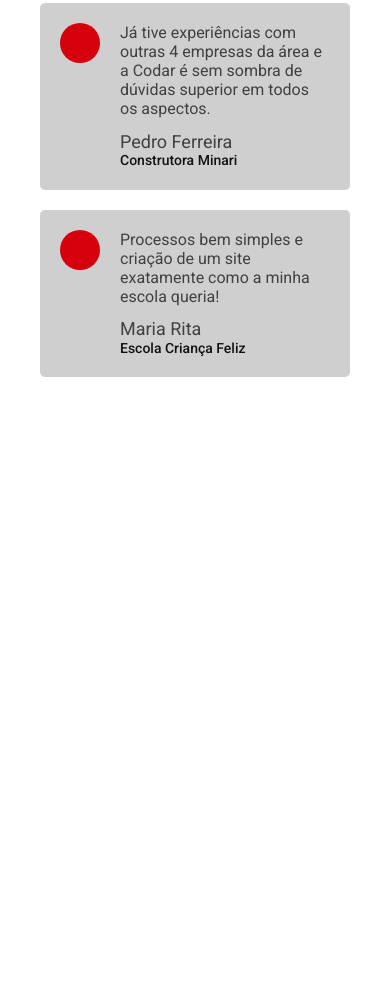
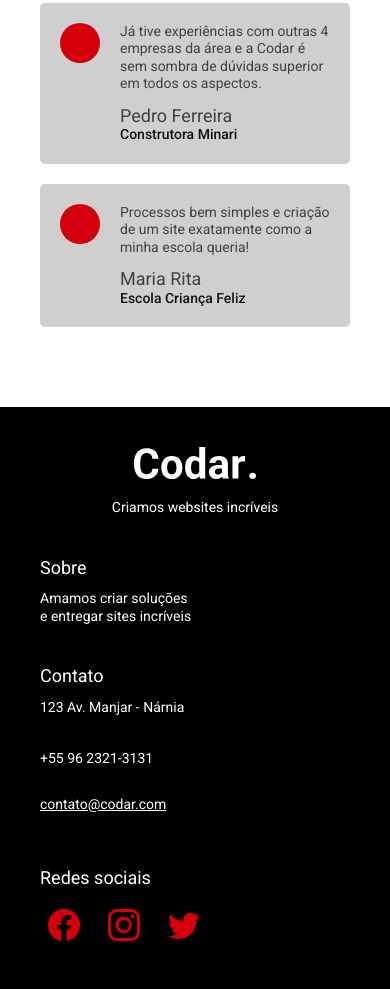
Before and after one commit to iagomachadoo/codar, a plain HTML site: page index.html in a window 390 px wide. Shown: the part 1193-2182 px from the top of the page. Before the commit the page ends 1650 px from the top, so only its background shows below. Drawn offline with Linux system fonts and the light colour scheme.

Commit message:
Adicionando footer já responsivo.

```diff
--- a/css/global/caracteristicas.css
+++ b/css/global/caracteristicas.css
@@ -8,7 +8,7 @@
 }
 
 .lista-caracteristicas,
-.contato{
+.contato-caracteristicas{
     padding-left: 60px;
 }
 
@@ -36,11 +36,11 @@
     margin: auto;
 }
 
-.contato{
+.contato-caracteristicas{
     grid-column: 1 / -1;
 }
 
-.contato span{
+.contato-caracteristicas span{
     display: block;
 }
 
@@ -95,7 +95,7 @@
     /* font-size: .75rem; */
 }
 
-.contato button{
+.contato-caracteristicas button{
     border: none;
     position: absolute;
     margin-left: 12px;
@@ -122,14 +122,14 @@
         width: 50%;
     }
 
-    .contato{
+    .contato-caracteristicas{
         display: flex;
         flex-direction: column;
         padding: 0;
         gap: 16px;
     }
 
-    .contato span{
+    .contato-caracteristicas span{
         text-align: center;
     }
 
@@ -138,7 +138,7 @@
         margin: 8px auto 0 auto;
     }
 
-    .contato button{
+    .contato-caracteristicas button{
         position: initial;
         margin: auto;
     }
--- /dev/null
+++ b/css/global/footer.css
@@ -0,0 +1,98 @@
+.footer-bg{
+    background-color: var(--preto);
+    color: var(--branco);
+}
+
+.footer-conteudo{
+    display: grid;
+    grid-template-columns: repeat(4, 1fr);
+    gap: 0 4px;
+    margin-bottom: 0;
+    padding-top: 40px;
+    padding-bottom: 40px;
+}
+
+.footer-conteudo > div > img,
+.footer-conteudo h3{
+    margin-bottom: 20px;
+}
+
+.sobre p{
+    max-width: 20ch;
+}
+
+.contato li:nth-child(3){
+    margin-top: 20px;
+}
+
+.contato a{
+    padding: 14px 0;
+    display: inline-block;
+}
+
+.contato a[href^="mailto"]{
+    text-decoration: underline;
+}
+
+.redes-sociais h3{
+    margin-bottom: 12px;
+}
+
+.lista-redes-sociais{
+    display: flex;
+    gap: 12px;
+}
+
+.lista-redes-sociais a{
+    padding: 8px;
+    display: block;
+}
+
+.lista-redes-sociais img{
+    width: 32px;
+}
+
+@media(max-width: 1000px){
+    .footer-conteudo{
+        grid-template-columns: 1fr 1fr;
+        text-align: center;
+        gap: 40px 0;
+    }
+
+    .footer-conteudo > div > img{
+        margin-left: auto;
+        margin-right: auto;
+    }
+
+    .sobre p{
+        margin-left: auto;
+        margin-right: auto;
+    }
+
+    .lista-redes-sociais{
+        justify-content: center;
+    }
+}
+
+@media(max-width: 800px){
+    .footer-conteudo{
+        grid-template-columns: 1fr;
+        text-align: left;
+    }
+
+    .footer-conteudo div:first-child > p{
+        text-align: center;
+    }
+
+    .footer-conteudo h3{
+        margin-bottom: 12px;
+    }
+
+    .sobre p{
+        margin: initial;
+    }
+
+    .lista-redes-sociais{
+        justify-content: start;
+    }
+}
--- a/css/global/header.css
+++ b/css/global/header.css
@@ -12,7 +12,7 @@
     align-items: center;
 }
 
-a{
+.menu-lista a{
     padding: 8px 16px;
     transition: .2s;
 }
--- a/css/style.css
+++ b/css/style.css
@@ -6,3 +6,4 @@
 @import "./global/intro.css";
 @import "./global/caracteristicas.css";
 @import "./global/comentarios.css";
+@import "./global/footer.css";
--- a/css/utilitario/font.css
+++ b/css/utilitario/font.css
@@ -14,13 +14,12 @@
     font: 700 clamp(1rem, 2.5vw, 1.25rem)/1.2 var(--font-padrao);
 }
 
-.font-m-b{
-    font: 400 clamp(1rem, 2.5vw, 1.25rem)/1.2 var(--font-padrao);
+.font-s{
+    font: 500 clamp(.875rem, 2vw, 1rem)/1.25 var(--font-padrao);
 }
 
-
-.font-s{
-    font: 500 clamp(.875rem, 2vw, 1rem)/1.25 var(--font-padrao);
+.font-s-b{
+    font: 400 clamp(.875rem, 2vw, 1rem)/1.25 var(--font-padrao);
 }
 
 .font-xs{
--- a/index.html
+++ b/index.html
@@ -78,7 +78,7 @@
                 <img src="./assets/img-otimi/coding-888-815.webp" alt="" width="888" height="815">
             </picture>
 
-            <div class="contato">
+            <div class="contato-caracteristicas">
                 <span class="subtitulo font-l">Nossa equipe está à disposição!</span>
 
                 <form class="form">
@@ -98,7 +98,7 @@
             <div class="circulo"></div>
 
             <div class="conteudo-comentario">
-                <p class="font-m-b cor-2">Já tive experiências com outras 4 empresas da área e a Codar é sem sombra de
+                <p class="font-s-b cor-2">Já tive experiências com outras 4 empresas da área e a Codar é sem sombra de
                     dúvidas superior em todos os aspectos.</p>
 
                 <h3 class="font-l cor-2">Pedro Ferreira</h3>
@@ -111,7 +111,7 @@
             <div class="circulo"></div>
 
             <div class="conteudo-comentario">
-                <p class="font-m-b cor-2">Processos bem simples e criação de um site exatamente como a minha escola
+                <p class="font-s-b cor-2">Processos bem simples e criação de um site exatamente como a minha escola
                     queria!</p>
 
                 <h3 class="font-l cor-2">Maria Rita</h3>
@@ -120,17 +120,55 @@
             </div>
         </div>
     </section>
+
+    <footer class="footer-bg">
+        <div class="footer-conteudo container">
+            <div>
+                <img src="./assets/img-otimi/logo-codar-footer.svg" alt="" width="122" height="32">
+
+                <p class="font-s-b">Criamos websites incríveis</p>
+            </div>
+
+            <div class="sobre">
+                <h3 class="font-l">Sobre</h3>
+
+                <p class="font-s-b">Amamos criar soluções e entregar sites incríveis</p>
+            </div>
+
+            <ul class="contato font-s-b">
+                <h3 class="font-l">Contato</h3>
+
+                <li>123 Av. Manjar - Nárnia</li>
+
+                <li><a href="tel:+55 96 2321-3131">+55 96 2321-3131</a></li>
+
+                <li><a href="mailto:contato@codar.com">contato@codar.com</a></li>
+            </ul>
+
+            <div class="redes-sociais">
+                <h3 class="font-l">Redes sociais</h3>
+
+                <ul class="lista-redes-sociais">
+                    <li>
+                        <a href="#" target="_blank" rel="noopener noreferrer">
+                            <img src="./assets/img-otimi/facebook.svg" alt="Ícone facebook" width="16" height="16">
+                        </a>
+                    </li>
+
+                    <li>
+                        <a href="#" target="_blank" rel="noopener noreferrer">
+                            <img src="./assets/img-otimi/instagram.svg" alt="Ícone instagram" width="16" height="16">
+                        </a>
+                    </li>
+
+                    <li>
+                        <a href="#" target="_blank" rel="noopener noreferrer">
+                            <img src="./assets/img-otimi/twitter.svg" alt="Ícone twitter" width="16" height="16">
+                        </a>
+                    </li>
+                </ul>
+            </div>
+        </div>
+    </footer>
 </body>
-
 </html>
-
-<!-- Codar.
-Criamos websites incríveis
-Sobre
-Amamos criar soluções
-e entregar sites incríveis
-Contato
-123 Av. Manjar - Nárnia
-+55 96 2321-3131
-contato@codar.com
-Redes sociais -->
```
Also changed, not shown: assets/img-otimi/facebook.svg (added), assets/img-otimi/instagram.svg (added), assets/img-otimi/logo-codar-footer.svg (added), assets/img-otimi/twitter.svg (added), assets/img/facebook.svg (added), assets/img/instagram.svg (added), assets/img/twitter.svg (added).
